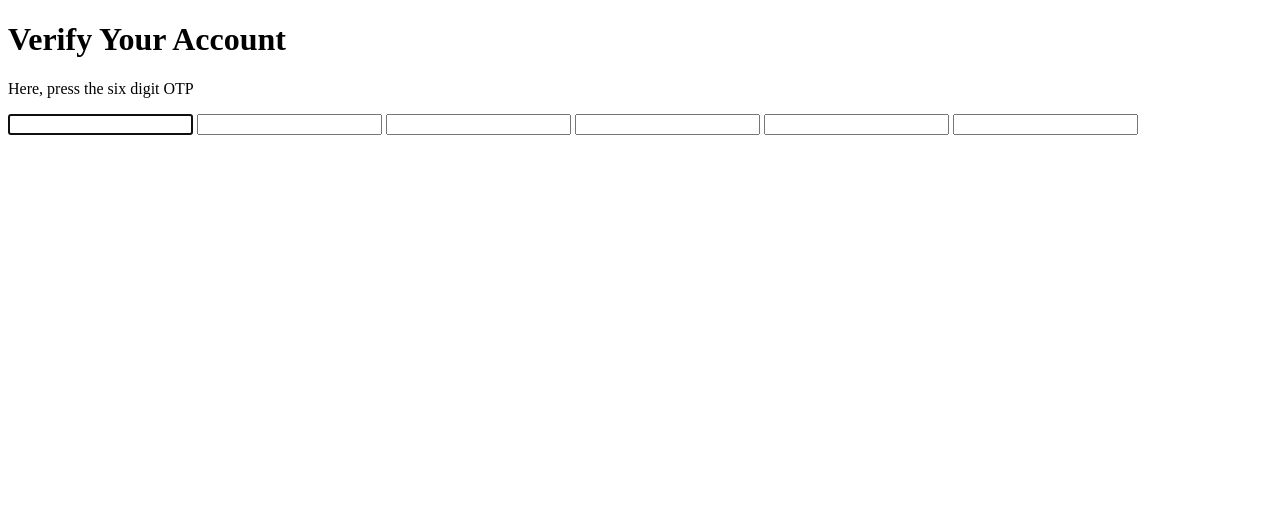
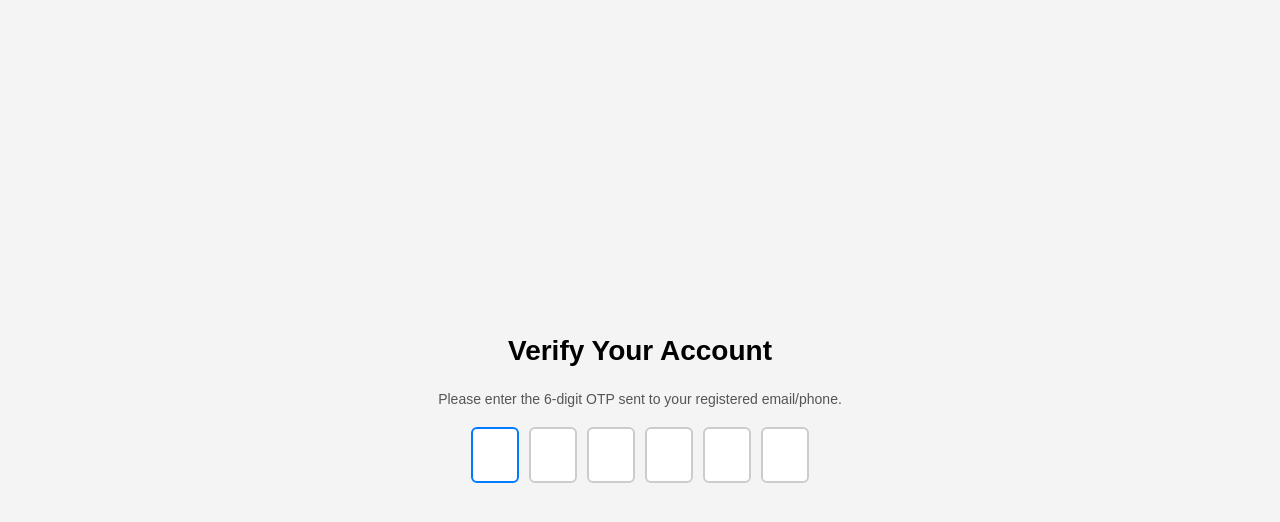
Before and after one commit to acciojob/OTP-VishalSaini7272, a website: page main.html in a window 1280 px wide. Drawn offline with Linux system fonts and the light colour scheme.

Commit message:
created a submission

```diff
--- a/main.html
+++ b/main.html
@@ -1,40 +1,98 @@
-<!-- <!DOCTYPE html>
-
-<html>
-
-<head>
-	<link rel="stylesheet" href="styles.css">
-</head>
-
-<body>
-    <script type="text/javascript" src="./script.js">
-</script>
-
-</body>
-
-</html>
- -->
 <!DOCTYPE html>
 <html lang="en">
 <head>
-    <meta charset="UTF-8">
-    <meta name="viewport" content="width=device-width, initial-scale=1.0">
-    <title>OTP Verification Page</title>
-    <link rel="stylesheet" href="style.css">
+  <meta charset="UTF-8">
+  <meta name="viewport" content="width=device-width, initial-scale=1.0">
+  <title>OTP Verification</title>
+  <style>
+    body {
+      font-family: Arial, sans-serif;
+      display: flex;
+      justify-content: center;
+      align-items: center;
+      flex-direction: column;
+      height: 100vh;
+      margin: 0;
+      background: #f4f4f4;
+    }
+
+    #verification_heading {
+      font-size: 28px;
+      font-weight: bold;
+      margin-bottom: 10px;
+    }
+
+    #verification_subtext {
+      font-size: 14px;
+      color: #555;
+      margin-bottom: 20px;
+      text-align: center;
+    }
+
+    .code-container {
+      display: flex;
+      gap: 10px;
+    }
+
+    .code {
+      width: 40px;
+      height: 50px;
+      font-size: 22px;
+      text-align: center;
+      border: 2px solid #ccc;
+      border-radius: 6px;
+      outline: none;
+      transition: border-color 0.3s;
+    }
+
+    .code:focus {
+      border-color: #007BFF;
+    }
+  </style>
 </head>
 <body>
-<h1 id="verification_heading">Verify Your Account</h1>
-<p id="verification_subtext">Here, press the six digit OTP</p>
 
-<div class="code-container">
-<input type="text" class="code">
-<input type="text" class="code">
-<input type="text" class="code">
-<input type="text" class="code">
-<input type="text" class="code">
-<input type="text" class="code">
-</div>
-    <script src="script.js"></script>
+  <!-- Heading -->
+  <h1 id="verification_heading">Verify Your Account</h1>
+
+  <!-- Subheading -->
+  <p id="verification_subtext">Please enter the 6-digit OTP sent to your registered email/phone.</p>
+
+  <!-- OTP Inputs -->
+  <div class="code-container">
+    <input type="text" maxlength="1" class="code">
+    <input type="text" maxlength="1" class="code">
+    <input type="text" maxlength="1" class="code">
+    <input type="text" maxlength="1" class="code">
+    <input type="text" maxlength="1" class="code">
+    <input type="text" maxlength="1" class="code">
+  </div>
+
+  <script>
+    const inputs = document.querySelectorAll(".code");
+
+    inputs.forEach((input, index) => {
+      // Move forward on input
+      input.addEventListener("input", () => {
+        if (input.value && index < inputs.length - 1) {
+          inputs[index + 1].focus();
+        }
+      });
+
+      // Handle backspace
+      input.addEventListener("keydown", (e) => {
+        if (e.key === "Backspace") {
+          if (input.value === "" && index > 0) {
+            inputs[index - 1].focus();
+            inputs[index - 1].value = "";
+          }
+        }
+      });
+    });
+
+    // Autofocus on first input when page loads
+    window.addEventListener("load", () => inputs[0].focus());
+  </script>
+
 </body>
-
 </html>
--- a/script.js
+++ b/script.js
@@ -1,24 +1,24 @@
-//your JS code here. If required.
-let inputs = document.querySelectorAll(".code");
 
-inputs.forEach((input,index)=>{
-input.addEventListener("input",(e) =>{
-    let value = e.target.value;
-    if(value && index < inputs.length-1){
-        inputs[index + 1].focus();
-    }
-})
+// let inputs = document.querySelectorAll(".code");
 
-input.addEventListener("keydown",(e) =>{
-    if(e.key === "Backspace"){
-if(input.value === "" && index >0){
-    inputs[index-1].focus();
-    inputs[index-1].value = "";
-}
-    }
-})
-})
+// inputs.forEach((input,index)=>{
+// input.addEventListener("input",(e) =>{
+//     let value = e.target.value;
+//     if(value && index < inputs.length-1){
+//         inputs[index + 1].focus();
+//     }
+// })
 
-window.addEventListener("load",()=>{
-    inputs[0].focus();
-})
+// input.addEventListener("keydown",(e) =>{
+//     if(e.key === "Backspace"){
+// if(input.value === "" && index >0){
+//     inputs[index-1].focus();
+//     inputs[index-1].value = "";
+// }
+//     }
+// })
+// })
+
+// window.addEventListener("load",()=>{
+//     inputs[0].focus();
+// })
--- a/styles.css
+++ b/styles.css
@@ -1,4 +1,4 @@
-/*  your css code here. If applicable */
+/*
 body{
     display: flex;
     justify-content: center;
@@ -36,3 +36,5 @@ body{
 .code:focus{
     border-color: #007BFF;
 }
+
+ */ */
```
